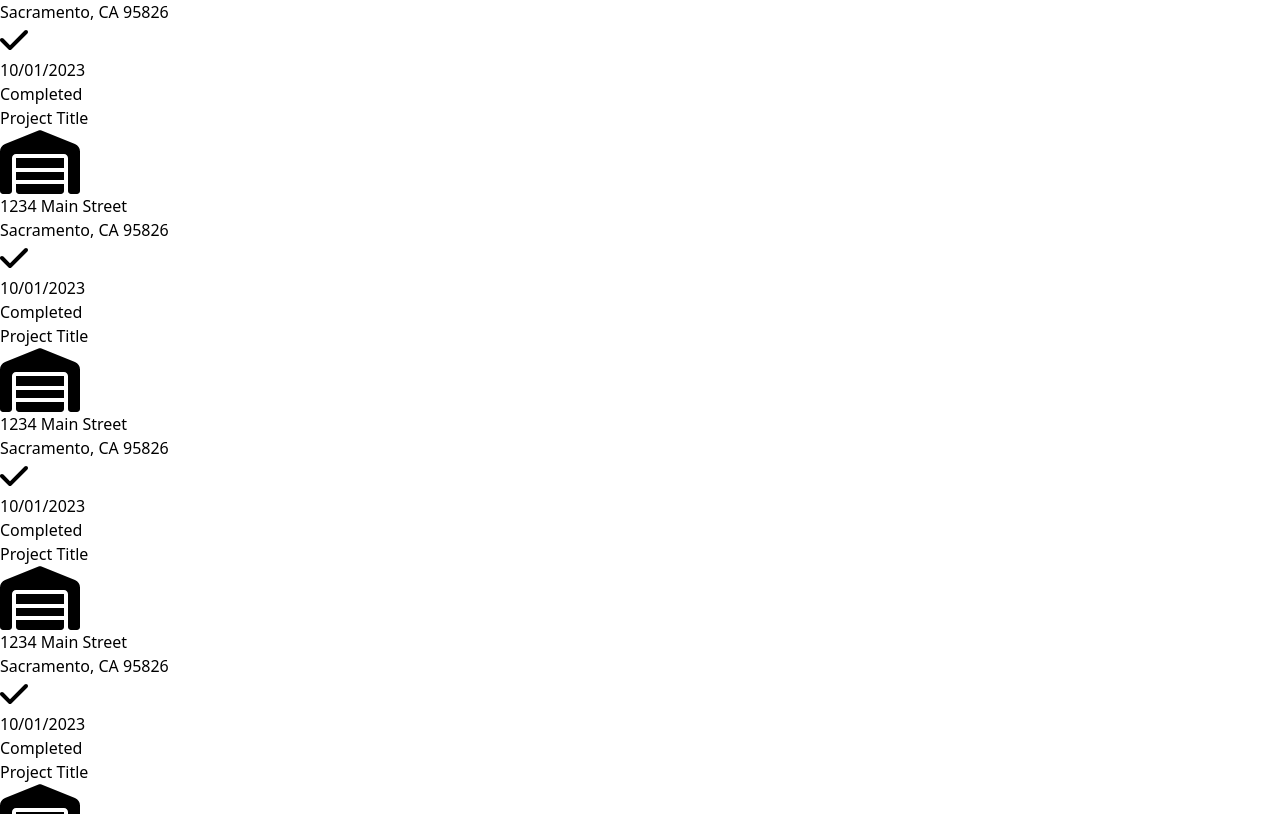
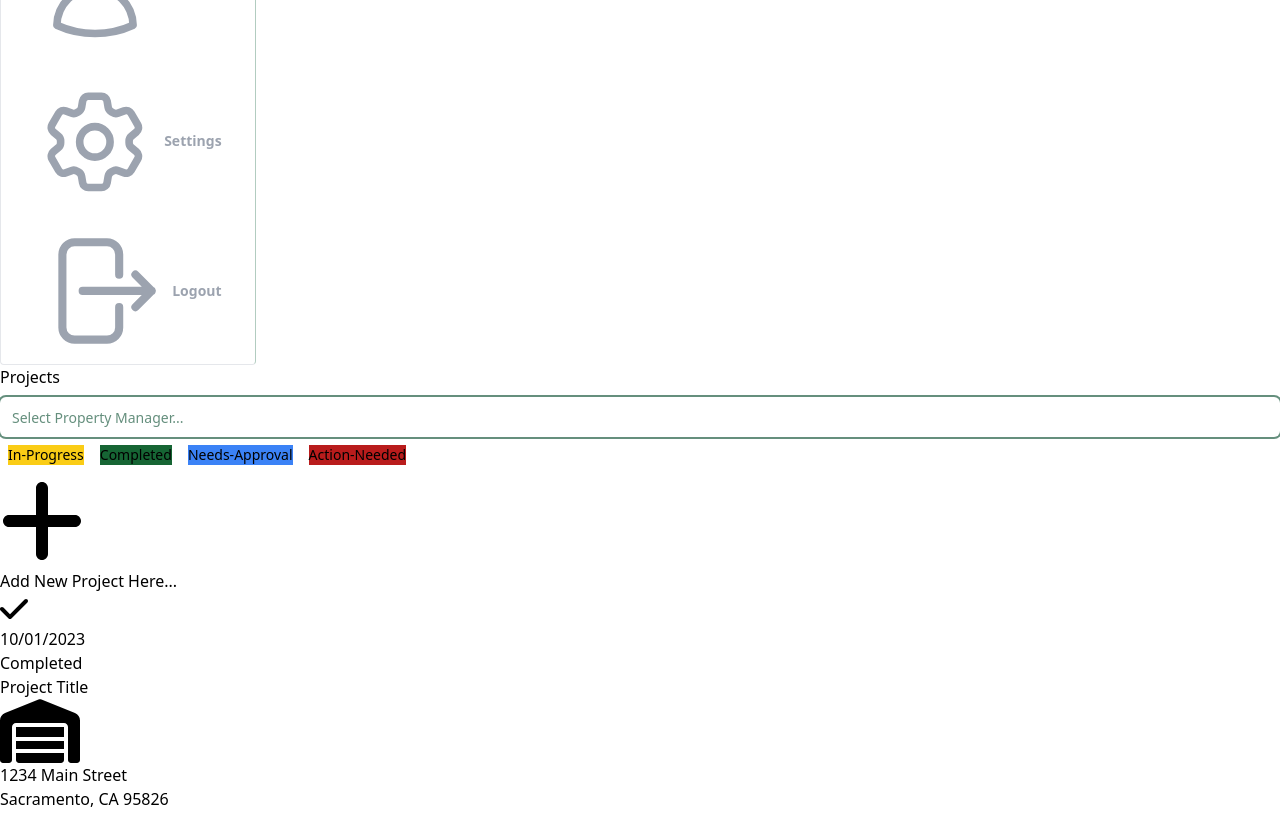
Before and after one commit to hashemJaber/SacOverflow, a Next.js app: page /projects in a window 1280 px wide. Shown: the part 640-1454 px from the top of the page. Built offline with nearby package versions, Linux system fonts and the light colour scheme.

Commit message:
SO-18 Project Overview Dashboard View

```diff
--- a/src/app/projects/page.tsx
+++ b/src/app/projects/page.tsx
@@ -1,4 +1,5 @@
 import SearchBar from "@/components/SearchBar/SearchBar";
+import SideNavbar from "@/components/SharedComponents/SideNavbar";
 import StatusBar from "@/components/StatusBar/StatusBar";
 import AddCard from "@/components/projects/AddCard";
 import TicketCard from "@/components/projects/TicketCard";
@@ -6,9 +7,12 @@ import React from "react";
 
 const page = () => {
   return (
+    <div className="flex">
+      <SideNavbar />
+      <div className="grow">
         <div>
-      <div className="flex justify-between flex-row m-1">
-        <div className="flex flex-row">
+          <div className="flex flex-col justify-between md:flex-row m-1">
+            <div className="flex flex-row grow">
               <div className="text-primary-green-600 text-4xl mt-1 font-bold px-2 py-1">
                 Projects
               </div>
@@ -16,7 +20,7 @@ const page = () => {
                 <SearchBar />
               </div>
             </div>
-        <div className="flex flex-row justify-between">
+            <div className="flex flex-row justify-between text-white">
               <StatusBar status="In-Progress" />
               <StatusBar status="Completed" />
               <StatusBar status="Needs-Approval" />
@@ -42,6 +46,8 @@ const page = () => {
             </div>
           </div>
         </div>
+      </div>
+    </div>
   );
 };
 
```
Lines whose indentation alone changed are shown as unchanged.
